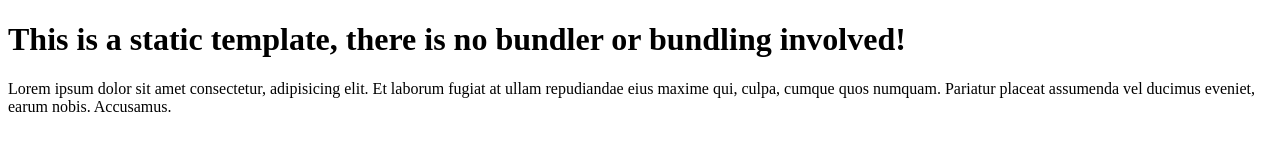
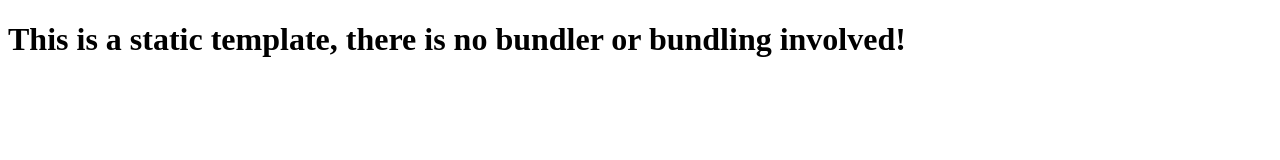
Before and after one commit to ChiaraPassaro/html-css-test, a website: page index.html in a window 1280 px wide. Drawn offline with Linux system fonts and the light colour scheme.

Commit message:
delete p

```diff
--- a/index.html
+++ b/index.html
@@ -10,10 +10,5 @@
     <h1>
       This is a static template, there is no bundler or bundling involved!
     </h1>
-    <p>
-      Lorem ipsum dolor sit amet consectetur, adipisicing elit. Et laborum
-      fugiat at ullam repudiandae eius maxime qui, culpa, cumque quos numquam.
-      Pariatur placeat assumenda vel ducimus eveniet, earum nobis. Accusamus.
-    </p>
   </body>
 </html>
```
